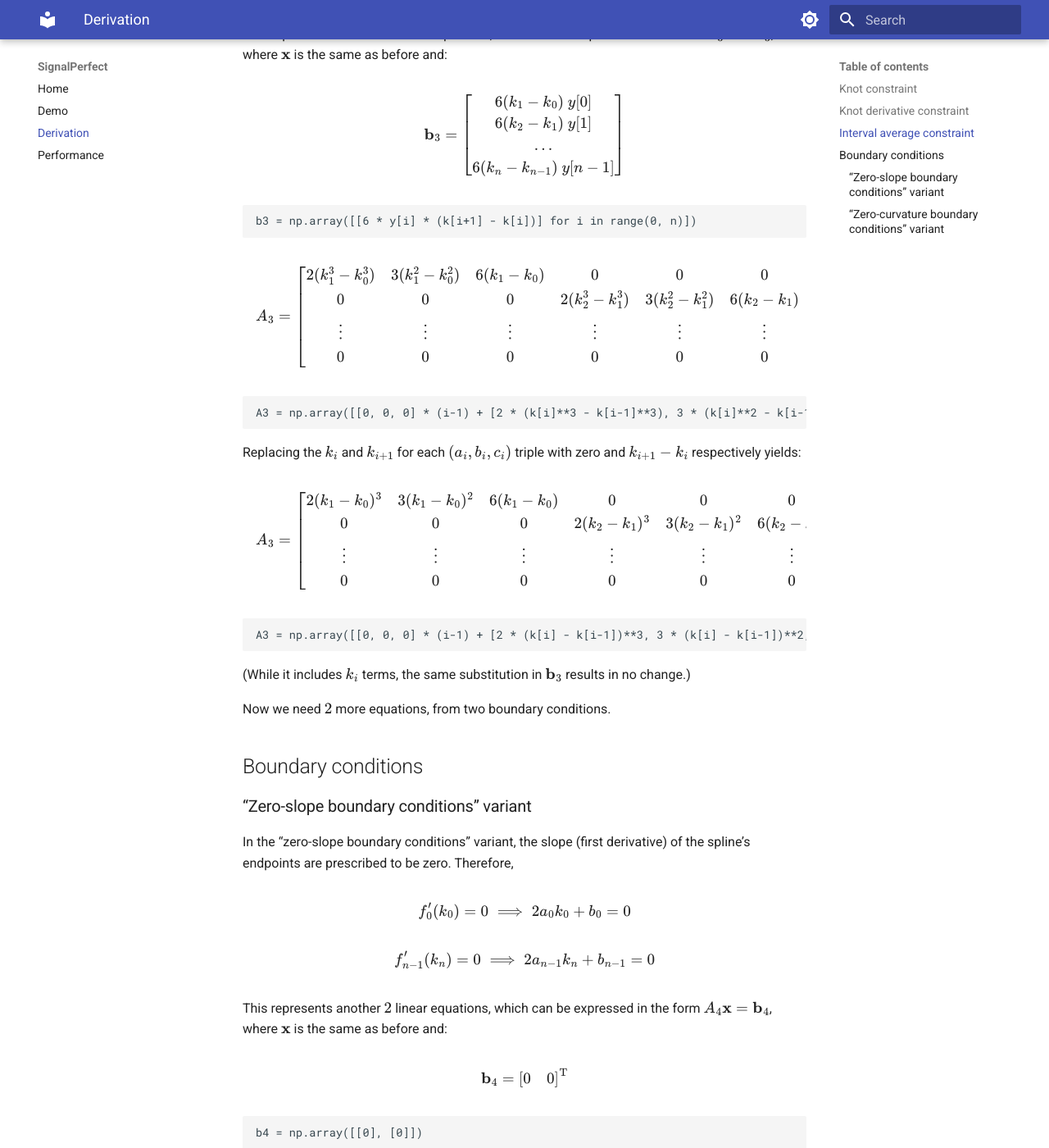
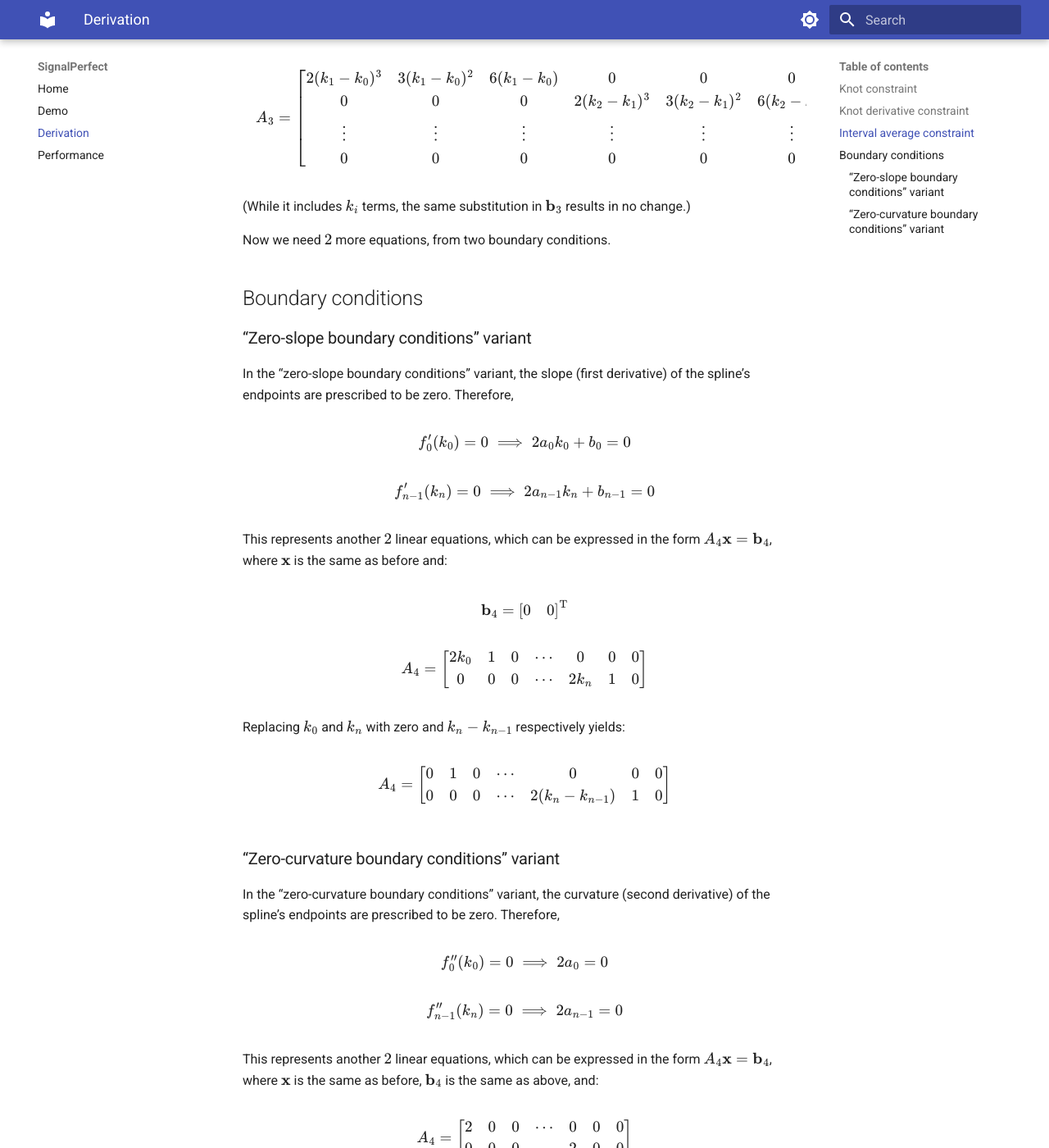
Before and after one commit to keeganmjgreen/signal_perfect, an MkDocs documentation site: the page built from docs/derivation.md, in a window 1280 px wide and 1400 px high, scrolled down 3559 px. Shown: the whole window at 82% size. Built offline with MkDocs 1.6.1 and Material for MkDocs 9.7.7, drawn with Linux system fonts in a browser that asks for light colours; some of the changed text lies outside the part shown.

Commit message:
remove no-longer-relevant code snippets from `derivation.md`

````diff
--- a/docs/derivation.md
+++ b/docs/derivation.md
@@ -28,11 +28,6 @@ $$ \mathbf{x} = \begin{bmatrix} a_0 & b_0 & c_0 & \cdots & a_{n-1} & b_{n-1} & c
 
 $$ \mathbf{b}_1 = \begin{bmatrix} 0 & \dots & 0 \end{bmatrix}^\mathrm{T} $$
 
-```python
-# Written in Python:
-b1 = np.zeros((n-1, 1))
-```
-
 $$
 A_1 =
 \begin{bmatrix}
@@ -42,10 +37,6 @@ A_1 =
     0 & 0 & 0 & 0 & 0 & 0 & 0 & 0 & 0 & \dots & -k_{n-1}^2 & -k_{n-1} & -1 & k_{n-1}^2 & k_{n-1} & 1
 \end{bmatrix}
 $$
-
-```python
-A1 = np.array([[0, 0, 0] * (i-1) + [-k[i]**2, -k[i], -1, k[i]**2, k[i], 1] + [0, 0, 0] * (n-i-1) for i in range(1, n)])
-```
 
 When using `numpy.PPoly`, however, each polynomial piece, regardless of what range on the $x$-axis it spans in the piecewise function,  is expressed in terms of $x$ starting at zero. This is a way of "normalizing" each polynomial and avoiding sensitive coefficients. Thus, the $k_i$ for an $(a_i,b_i,c_i)$ triple is replaced with zero and the $k_i$ for an $(a_{i-1},b_{i-1},c_{i-1})$ triple is replaced with its distance from zero, $k_i-k_{i-1}$, as follows:
 
@@ -58,10 +49,6 @@ A_1 =
     0 & 0 & 0 & 0 & 0 & 0 & 0 & 0 & 0 & \dots & -(k_n - k_{n-1})^2 & -(k_n - k_{n-1}) & -1 & 0 & 0 & 1
 \end{bmatrix}
 $$
-
-```python
-A1 = np.array([[0, 0, 0] * (i-1) + [-(k[i] - k[i-1])**2, -(k[i] - k[i-1]), -1, 0, 0, 1] + [0, 0, 0] * (n-i-1) for i in range(1, n)])
-```
 
 We need $2n+1$ more equations.
 
@@ -85,10 +72,6 @@ This represents another $n-1$ linear equations, which can be expressed in the fo
 
 $$ \mathbf{b}_2 = \begin{bmatrix} 0 & \dots & 0 \end{bmatrix}^\mathrm{T} $$
 
-```python
-b2 = np.zeros((n-1, 1))
-```
-
 $$
 A_2 =
 \begin{bmatrix}
@@ -98,10 +81,6 @@ A_2 =
     0 & 0 & 0 & 0 & 0 & 0 & 0 & 0 & 0 & \dots & -2 k_n & -1 & 0 & 2 k_n & 1 & 0
 \end{bmatrix}
 $$
-
-```python
-A2 = np.array([[0, 0, 0] * (i-1) + [-2 * k[i], -1, 0, 2 * k[i], 1, 0] + [0, 0, 0] * (n-i-1)  for i in range(1, n)])
-```
 
 Again, replacing the $k_i$ for each $(a_i,b_i,c_i)$ triple with zero, and replacing the $k_i$ for each $(a_{i-1},b_{i-1},c_{i-1})$ triple with $k_i-k_{i-1}$, yields:
 
@@ -114,10 +93,6 @@ A_2 =
     0 & 0 & 0 & 0 & 0 & 0 & 0 & 0 & 0 & \dots & -2 (k_n - k_{n-1}) & -1 & 0 & 0 & 1 & 0
 \end{bmatrix}
 $$
-
-```python
-A2 = np.array([[0, 0, 0] * (i-1) + [-2 * (k[i] - k[i-1]), -1, 0, 0, 1, 0] + [0, 0, 0] * (n-i-1)  for i in range(1, n)])
-```
 
 Now we need $n+2$ more equations.
 
@@ -151,10 +126,6 @@ $$
 \end{bmatrix}
 $$
 
-```python
-b3 = np.array([[6 * y[i] * (k[i+1] - k[i])] for i in range(0, n)])
-```
-
 $$
 A_3 =
 \begin{bmatrix}
@@ -164,10 +135,6 @@ A_3 =
     0 & 0 & 0 & 0 & 0 & 0 & \dots & 2 (k_n^3 - k_{n-1}^3) & 3 (k_n^2 - k_{n-1}^2) & 6 (k_n - k_{n-1})
 \end{bmatrix}
 $$
-
-```python
-A3 = np.array([[0, 0, 0] * (i-1) + [2 * (k[i]**3 - k[i-1]**3), 3 * (k[i]**2 - k[i-1]**2), 6 * (k[i] - k[i-1])] + [0, 0, 0] * (n-i) for i in range(1, n+1)])
-```
 
 Replacing the $k_i$ and $k_{i+1}$ for each $(a_i,b_i,c_i)$ triple with zero and $k_{i+1}-k_i$ respectively yields:
 
@@ -180,10 +147,6 @@ A_3 =
     0 & 0 & 0 & 0 & 0 & 0 & \dots & 2 (k_n - k_{n-1})^3 & 3 (k_n - k_{n-1})^2 & 6 (k_n - k_{n-1})
 \end{bmatrix}
 $$
-
-```python
-A3 = np.array([[0, 0, 0] * (i-1) + [2 * (k[i] - k[i-1])**3, 3 * (k[i] - k[i-1])**2, 6 * (k[i] - k[i-1])] + [0, 0, 0] * (n-i) for i in range(1, n+1)])
-```
 
 (While it includes $k_i$ terms, the same substitution in $\mathbf{b}_3$ results in no change.)
 
@@ -203,10 +166,6 @@ This represents another $2$ linear equations, which can be expressed in the form
 
 $$ \mathbf{b}_4 = \begin{bmatrix} 0 & 0 \end{bmatrix}^\mathrm{T} $$
 
-```python
-b4 = np.array([[0], [0]])
-```
-
 $$
 A_4 =
 \begin{bmatrix}
@@ -214,10 +173,6 @@ A_4 =
     0 & 0 & 0 & \cdots & 2 k_n & 1 & 0
 \end{bmatrix}
 $$
-
-```python
-A4 = np.array([[2 * k[0], 1, 0] + [0, 0, 0] * (n-1), [0, 0, 0] * (n-1) + [2 * k[n], 1, 0]])
-```
 
 Replacing $k_0$ and $k_n$ with zero and $k_n-k_{n-1}$ respectively yields:
 
@@ -228,10 +183,6 @@ A_4 =
     0 & 0 & 0 & \cdots & 2 (k_n - k_{n-1}) & 1 & 0
 \end{bmatrix}
 $$
-
-```python
-A4 = np.array([[0, 1, 0] + [0, 0, 0] * (n-1), [0, 0, 0] * (n-1) + [2 * (k[n] - k[n-1]), 1, 0]])
-```
 
 ### "Zero-curvature boundary conditions" variant
 
@@ -251,10 +202,6 @@ A_4 =
 \end{bmatrix}
 $$
 
-```python
-A4 = np.array([[2, 0, 0] + [0, 0, 0] * (n-1), [0, 0, 0] * (n-1) + [2, 0, 0]])
-```
-
 ##
 
 It is interesting to note that the $A$ matrix is only in terms of the knots and the $\mathbf{b}$ vector is only in terms of the signal values.
````
